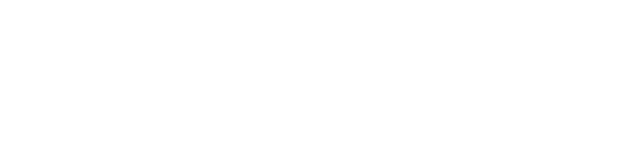
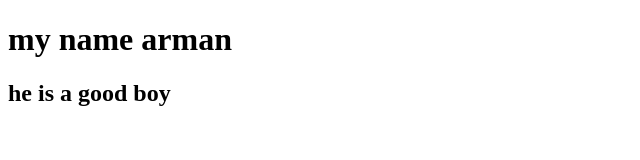
Before and after one commit to armanbhuiyan007/my-second-repo, a plain HTML site: page index.html in a window 1280 px wide. Shown: the whole page, without its empty margins (0-640 px from the left). Drawn offline with Linux system fonts and the light colour scheme.

Commit message:
added header

```diff
--- a/index.html
+++ b/index.html
@@ -7,6 +7,8 @@
     <title>My second github repo</title>
 </head>
 <body>
+    <h1>my name arman</h1>
+    <h2>he is a good boy</h2>
 
 </body>
 </html>
```
